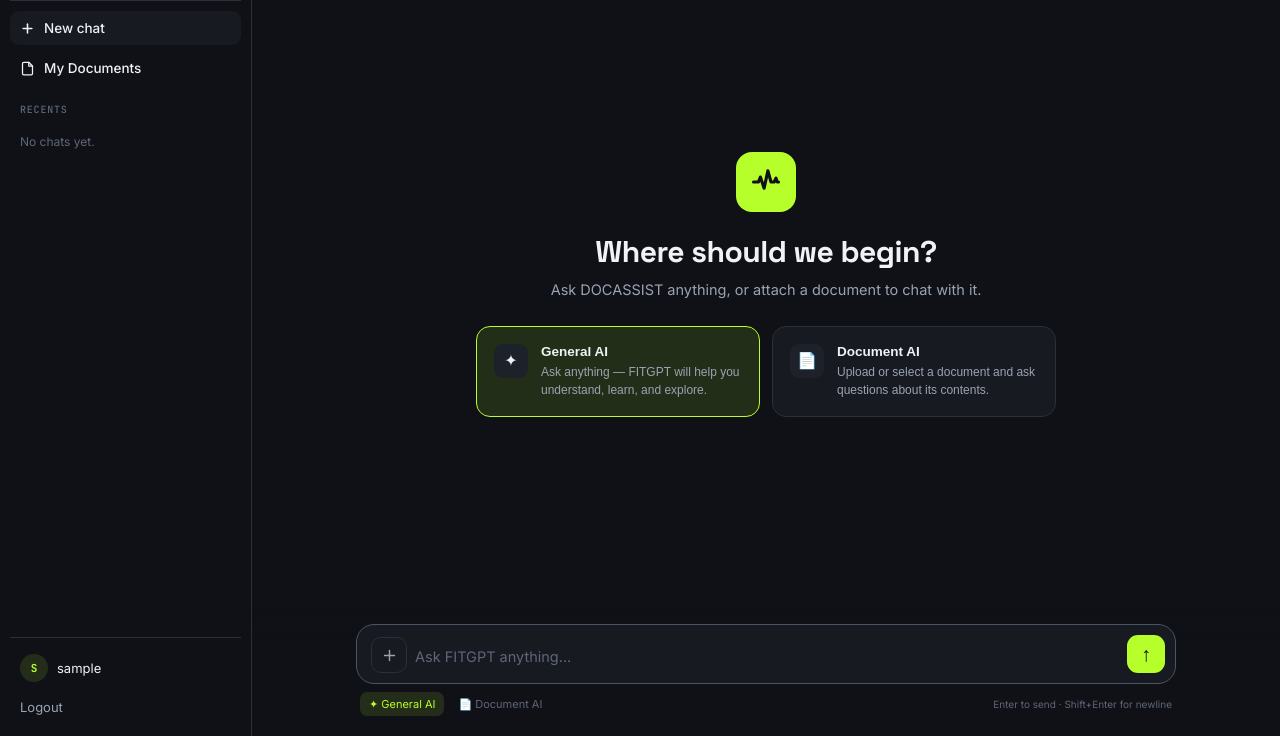
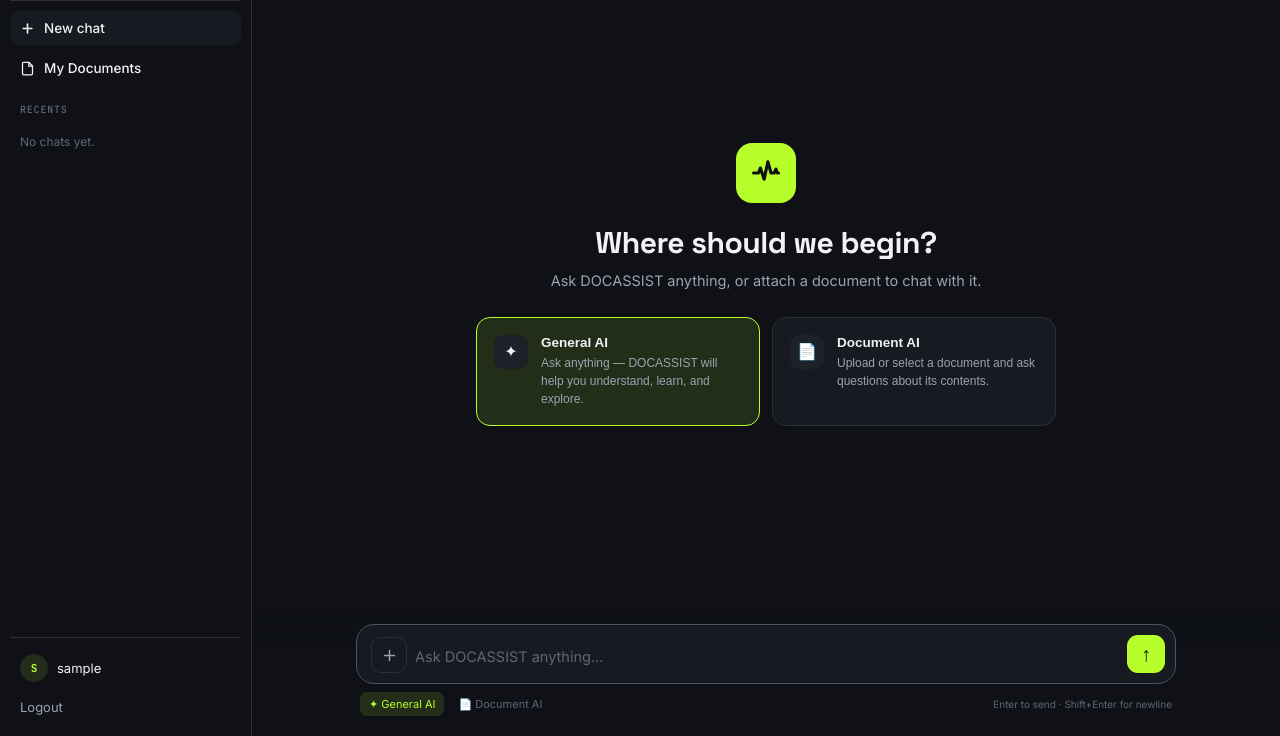
Before and after one commit to prainhub/DOC_ASSIST, a Django app: page /chat/ in a window 1280 px wide. Shown: the part 64-800 px from the top of the page. Run offline with Django 5.2, Linux system fonts and the light colour scheme; the visitor is signed in with stand-in values (Sample User, id 1); data that the repository does not hold is empty; some libraries are stand-ins or nearby versions.

Commit message:
changed name

```diff
--- a/templates/ai_chat/chat.html
+++ b/templates/ai_chat/chat.html
@@ -103,7 +103,7 @@
                     <div class="mode-icon">✦</div>
                     <div>
                         <strong>General AI</strong>
-                        <p>Ask anything — FITGPT will help you understand, learn, and explore.</p>
+                        <p>Ask anything — DOCASSIST will help you understand, learn, and explore.</p>
                     </div>
                 </button>
 
@@ -214,7 +214,7 @@
             <textarea
                 name="question"
                 id="questionInput"
-                placeholder="Ask FITGPT anything..."
+                placeholder="Ask DOCASSIST anything..."
                 rows="1"
                 required
                 autocomplete="off"
```
